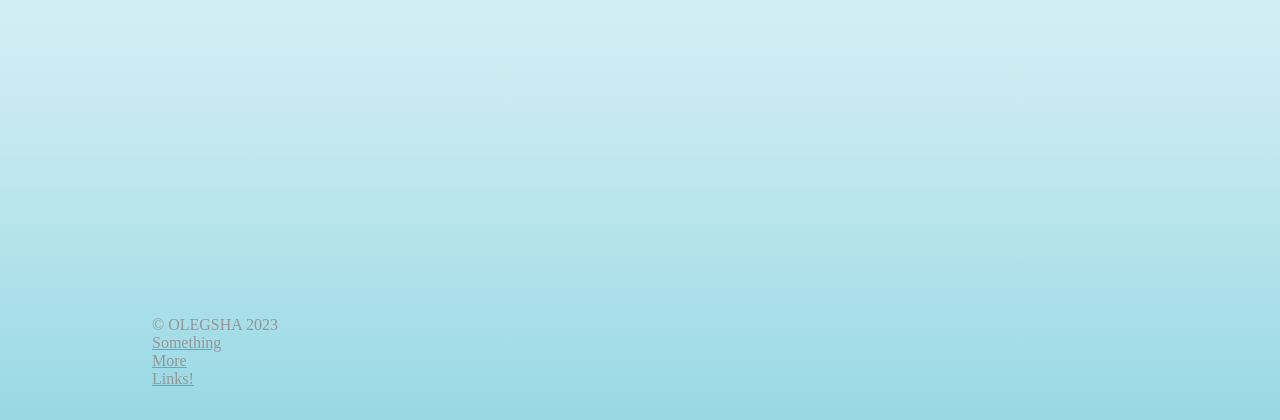
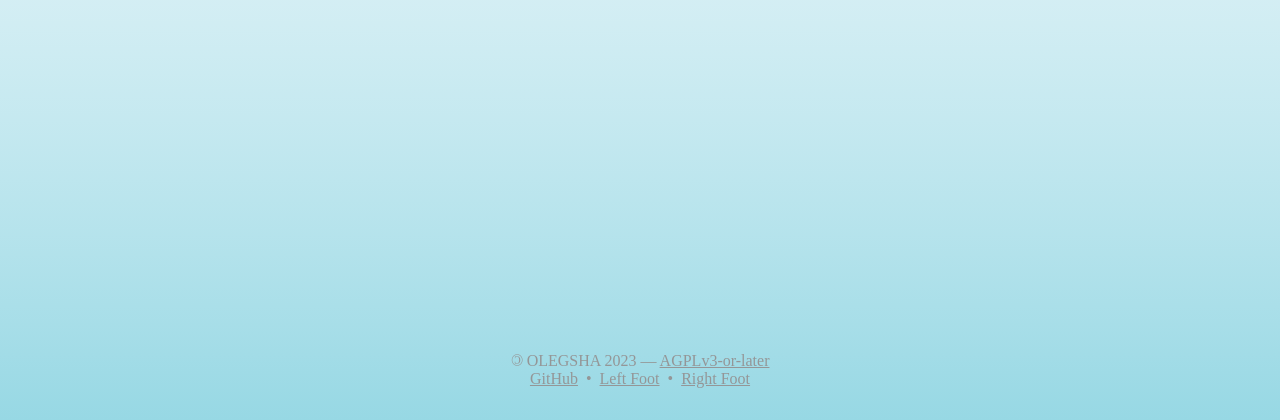
Before and after one commit to OLEGSHA/KenDB3, a Django app: template submissions/templates/submissions/index.html in a window 1280 px wide. Shown: the part 380-800 px from the top of the page. Run offline with Django 4.2, Linux system fonts and the light colour scheme; the template is opened without the code that fills it, so the values that code supplies are empty; style sheets or scripts are compiled from the project's sources; parts of the project's set-up code (start-up, migrations or seed data) failed here and were passed over; some libraries are stand-ins or nearby versions.

Commit message:
Added footer SCSS; LICENSE is now accessible as a static file

```diff
--- a/javascript_pipeline/apps.py
+++ b/javascript_pipeline/apps.py
@@ -8,7 +8,9 @@ from django.conf import settings
 
 from . import autogenerators
 
+# Autogenerators not imported elsewhere
 from . import logo_autogenerator
+from . import license_exposer
 
 
 _NPM_EXECUTABLE = os.environ.get('NPM_EXECUTABLE', 'npm')
--- /dev/null
+++ b/javascript_pipeline/webpack_src/_footer.scss
@@ -0,0 +1,45 @@
+/*
+ * Footer
+ */
+
+@use 'constants';
+
+/*
+ * De-emphasise footer
+ */
+footer {
+    color: var(--color-fg-deemph);
+}
+
+/*
+ * Layout
+ */
+footer {
+    display: flex;
+    flex-direction: column;
+    align-items: center;
+
+    #footer-links-list {
+        display: flex;
+        gap: 0.5rem;
+
+        @media #{constants.$is-wide} {
+            flex-wrap: nowrap;
+
+            > li {
+                display: flex;
+                gap: 0.5rem;
+                flex-wrap: nowrap;
+
+                &:not(:last-child)::after {
+                    content: '\2022'; // bullet
+                }
+            }
+        }
+
+        @media #{constants.$is-narrow} {
+            align-self: start;
+            flex-direction: column;
+        }
+    }
+}
--- a/javascript_pipeline/webpack_src/_page.scss
+++ b/javascript_pipeline/webpack_src/_page.scss
@@ -4,6 +4,7 @@
 @use 'constants';
 @use 'theme_switch';
 @use 'top_navbar';
+@use 'footer';
 
 /*
  * Page sizing
@@ -89,10 +90,3 @@ header {
     }
 
 }
-
-/*
- * De-emphasise footer
- */
-footer {
-    color: var(--color-fg-deemph);
-}
--- a/templates/common/base.html
+++ b/templates/common/base.html
@@ -42,11 +42,18 @@
             {% block content %}{% endblock %}
         </main>
         <footer>
-            <div id="copyright">&copy; OLEGSHA 2023</div>
+            <div id="copyright">
+                <span style="
+                    transform: scaleX(-1);
+                    display: inline-block;
+                ">&copy;</span>
+                OLEGSHA 2023
+                &mdash; <a href="{% static 'LICENSE.txt' %}">AGPLv3-or-later</a>
+            </div>
             <ul id="footer-links-list">
-                <li><a href="https://example.org">Something</a>
-                <li><a href="https://example.org">More</a>
-                <li><a href="https://example.org">Links!</a>
+                <li><a href="https://github.com/OLEGSHA/KenDB3">GitHub</a>
+                <li><a href="https://example.org">Left Foot</a>
+                <li><a href="https://example.org">Right Foot</a>
             </ul>
         </footer>
     </body>
```
Also changed, not shown: javascript_pipeline/license_exposer.py (added, +17 -0 lines).
